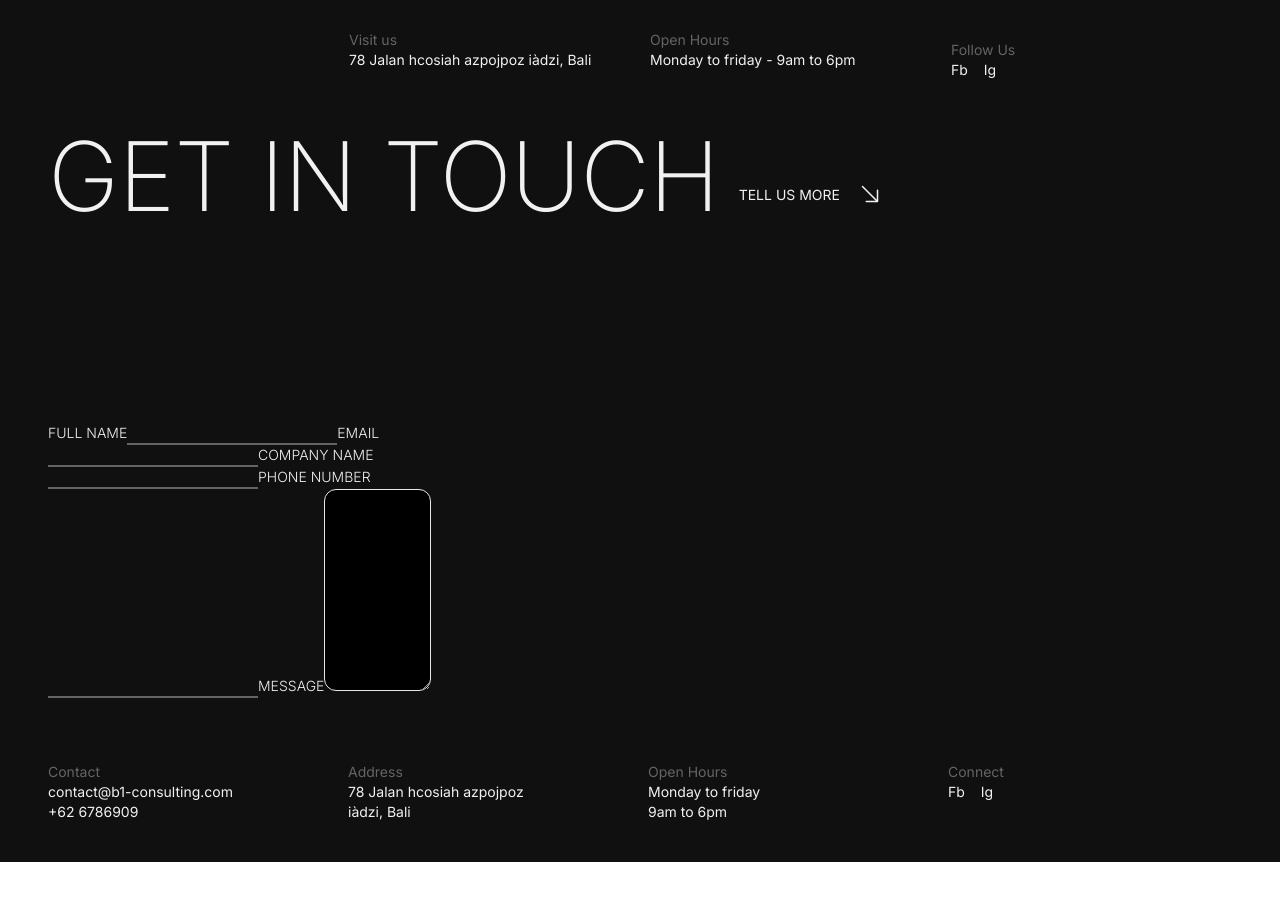
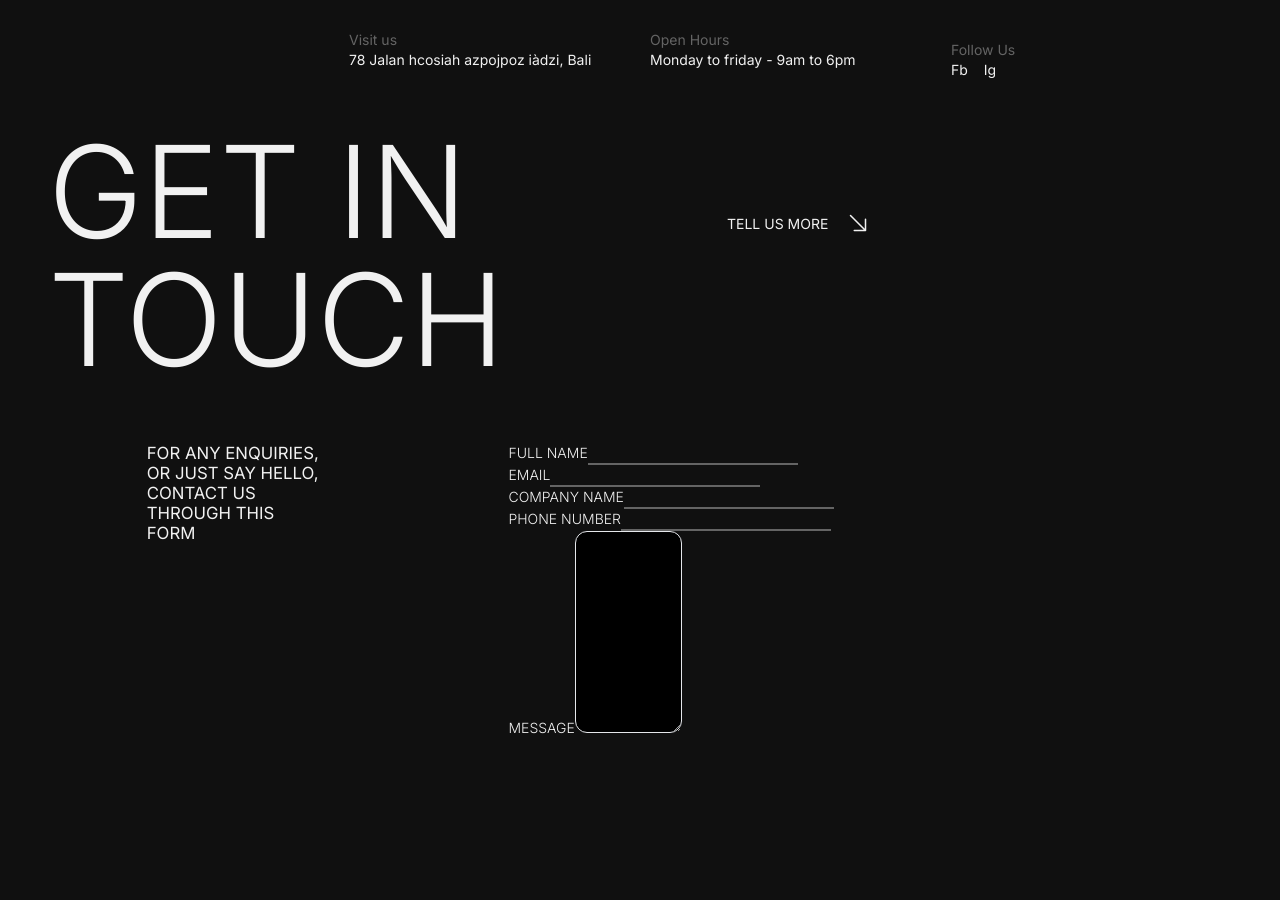
Before and after one commit to DevAdeelAhmad/b-one-consulting, a Next.js app: page / in a window 1280 px wide. Shown: the part 2666-3566 px from the top of the page. Before the commit the page ends 3528 px from the top, so only its background shows below. Built offline with nearby package versions, Linux system fonts and the light colour scheme.

Commit message:
working on emailform

```diff
--- a/components/Contact/EmailForm.tsx
+++ b/components/Contact/EmailForm.tsx
@@ -3,13 +3,12 @@ import React from "react";
 const EmailForm = () => {
   return (
     <section className="w-full px-12 text-textPrimary text-sm py-6 bg-[#101010]">
-      <div className="grid grid-cols-4 grid-rows-12 md:grid-cols-12 md:grid-rows-2 gap-5">
+      <div className="grid grid-cols-4 grid-rows-12 md:grid-cols-12 md:grid-flow-row gap-5">
         <div className="col-start-1 col-span-12 row-span-1 inline-grid grid-cols-12 grid-rows-1">
-          <div className="col-span-7 tracking-tighter">
-            <h1 className="uppercase text-8xl font-extralight">Get in touch</h1>
+          <div className="col-span-7">
+            <h1 className="uppercase text-9xl font-light">Get in touch</h1>
           </div>
-
-          <div className="col-span-5 mt-12">
+          <div className="col-span-5 mt-[4.8rem] hidden lg:grid">
             <p className="uppercase text-2xl">
               <span className="text-sm">tell us more &emsp;</span>
               <svg
@@ -30,9 +29,16 @@ const EmailForm = () => {
           </div>
         </div>
 
-        <div className="col-start-1 col-span-12 row-span-1 inline-grid grid-cols-12 grid-rows-1">
-          <div className="col-span-4 row-span-3">
+        <div className="col-start-1 col-span-12 row-span-1 inline-grid grid-cols-12 md:col-start-2">
+          <div className="md:col-span-2">
+            <p className="uppercase text-[1.2em]">
+              for any enquiries, or just say hello, contact us through this form
+            </p>
+          </div>
+
+          <div className="col-span-9 row-span-3 md:col-start-5">
             <form>
+              <div>
                 <label
                   className="uppercase text-textPrimary text-sm font-light"
                   htmlFor="fullName"
@@ -45,6 +51,8 @@ const EmailForm = () => {
                   name="fullName"
                   id="fullName"
                 />
+              </div>
+              <div>
                 <label
                   className="uppercase text-textPrimary text-sm font-light"
                   htmlFor="email"
@@ -57,6 +65,8 @@ const EmailForm = () => {
                   name="email"
                   id="email"
                 />
+              </div>
+              <div>
                 <label
                   className="uppercase text-textPrimary text-sm font-light"
                   htmlFor="company"
@@ -69,6 +79,8 @@ const EmailForm = () => {
                   name="company"
                   id="company"
                 />
+              </div>
+              <div>
                 <label
                   className="uppercase text-textPrimary text-sm font-light"
                   htmlFor="phoneNumber"
@@ -81,6 +93,8 @@ const EmailForm = () => {
                   name="phoneNumber"
                   id="phoneNumber"
                 />
+              </div>
+              <div>
                 <label
                   className="uppercase text-textPrimary text-sm font-light"
                   htmlFor="message"
@@ -94,11 +108,10 @@ const EmailForm = () => {
                   cols={10}
                   rows={10}
                 />
+              </div>
             </form>
           </div>
         </div>
-
-
       </div>
     </section>
   );
```
Lines whose indentation alone changed are shown as unchanged.
